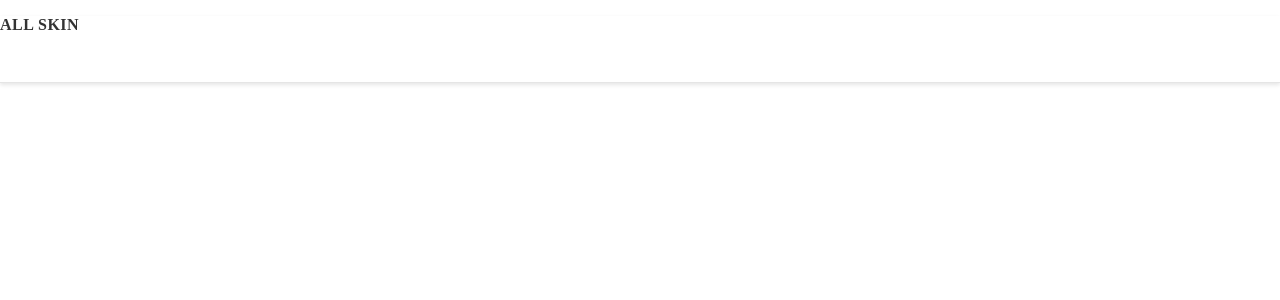
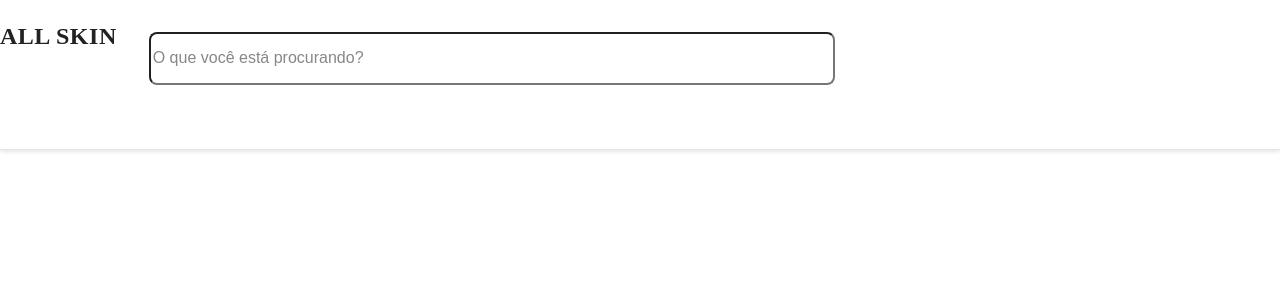
Before and after one commit to Tkmendes/el-skin-webapp, a React (Create React App) app: page / in a window 1280 px wide. Shown: the top 300 px of the page. Built offline with nearby package versions, Linux system fonts and the light colour scheme.

Commit message:
Atualização campo pesquisa

```diff
--- a/src/App.tsx
+++ b/src/App.tsx
@@ -1,5 +1,5 @@
 import React from 'react';
-import HeaderComponents from './Componentes/headerComponents';
+import HeaderComponents from './Componentes/Header/headerComponents';
 
 import './App.css';
 
--- a/src/Componentes/headerComponents.tsx
+++ b/src/Componentes/Header/headerComponents.tsx
@@ -1,6 +1,7 @@
 
 import styled from "styled-components"
-import LogoHeader from "./Logo/logo"
+import LogoHeader from "../Logo/logo"
+import Pesquisa from "../Pesquisa/PesquisaContainer"
 
 const HeaderContainer = styled.header`
   background-color: #ffffff;
@@ -16,7 +17,9 @@ const HeaderTop = styled.div`
 function HeaderComponents(){
         return(
             <HeaderContainer>
-                <LogoHeader><p>ALL SKIN</p></LogoHeader>
+                <LogoHeader><p>ALL SKIN</p>
+                <Pesquisa/>
+                </LogoHeader>
                 <HeaderTop></HeaderTop>
             </HeaderContainer>
 
--- /dev/null
+++ b/src/Componentes/Imput/input.tsx
@@ -0,0 +1,25 @@
+import styled from "styled-components";
+
+
+const Imput = styled.input`
+    width: 100%;
+    height: 47px;
+    top: 16px;
+    left: 211px;
+    angle: 0 deg;
+    opacity: 1;
+
+    border-radius: 8px;
+
+    &::placeholder {
+        color: #878787;
+        font-size: 16px;
+    }
+
+    &::focus {
+        border-color: #007bff;
+    }
+`
+
+
+export default Imput
--- a/src/Componentes/Logo/logo.tsx
+++ b/src/Componentes/Logo/logo.tsx
@@ -1,12 +1,17 @@
 import styled from "styled-components";
 
 const LogoHeader = styled.div`
-    font-size: 16px;
+    font-size: 24px;
     font-weight: bold;
-    color: #333;
+    color: #222222;
     margin: 0;
     letter-spacing: 0.5px;
     font-family: Shippori Antique;
+    line-height: 100%;
+    display: flex;
+
+
+
 `
 
 
--- /dev/null
+++ b/src/Componentes/Pesquisa/PesquisaContainer.tsx
@@ -0,0 +1,22 @@
+import styled from "styled-components";
+import Imput from "../Imput/input";
+
+const PesquisaContainer = styled.div`
+    flex: 2;
+    max-width: 678px;
+    margin:  2rem;
+    position: relative;
+
+`
+
+function Pesquisa(){
+    return (
+        <PesquisaContainer>
+            <Imput placeholder="O que você está procurando?"
+            />
+        </PesquisaContainer>
+    )
+
+}
+
+export default Pesquisa
```
